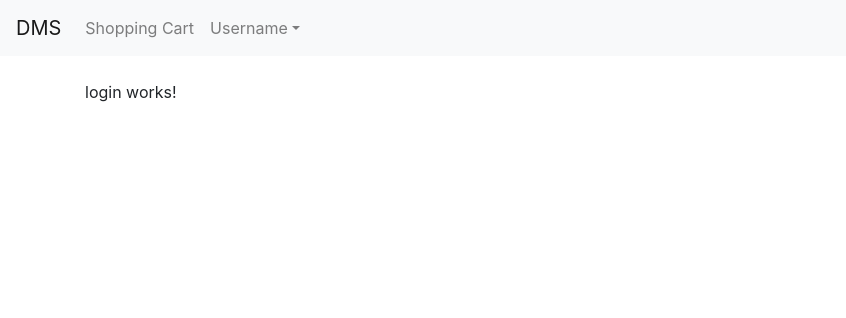
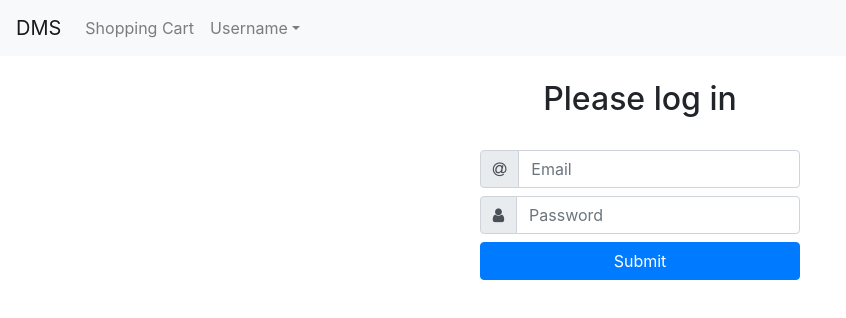
Before and after one commit to danmalmx/DemoMarketShop_final, an Angular app in the folder Angular/: page /login in a window 1280 px wide. Shown: the top 318 px of the page, without its empty margins (0-846 px from the left). Built offline with nearby package versions, Linux system fonts and the light colour scheme.

Commit message:
Adding login form in angular

```diff
--- a/Angular/angular.json
+++ b/Angular/angular.json
@@ -24,7 +24,8 @@
               "src/assets"
             ],
             "styles": [
-              "src/styles.css"
+              "src/styles.css",
+              "node_modules/bootstrap/dist/css/bootstrap.css"
             ],
             "scripts": []
           },
--- a/Angular/src/app/login/login.component.css
+++ b/Angular/src/app/login/login.component.css
@@ -0,0 +1,5 @@
+.container {
+    display: flex;
+    justify-content: center;
+    align-items: center;
+}
--- a/Angular/src/app/login/login.component.html
+++ b/Angular/src/app/login/login.component.html
@@ -1 +1,29 @@
-<p>login works!</p>
+<div class="container">
+    <form>
+        <h2 class="text-center pb-4">Please log in</h2>
+        <!-- <label class="sr-only" for="inlineFormInputGroupUsername2">Email</label> -->
+        <div class="input-group mb-2 mr-sm-2">
+            <div class="input-group-prepend">
+            <div class="input-group-text text-center"><i class="fa fa-at"></i></div>
+            </div>
+            <input type="text" class="form-control text " id="inlineFormInputGroupUsername2" placeholder="Email">
+        </div>
+
+        <!-- <label class="sr-only" for="inlineFormInputGroupUsername2">Password</label> -->
+        <div class="input-group mb-2 mr-sm-2">
+            <div class="input-group-prepend">
+            <div class="input-group-text"><i class="fa fa-user"></i></div>
+            </div>
+            <input type="text" class="form-control" id="inlineFormInputGroupUsername2" placeholder="Password">
+        </div>
+
+        <!-- <div class="form-check mb-2 mr-sm-2">
+            <input class="form-check-input" type="checkbox" id="inlineFormCheck">
+            <label class="form-check-label" for="inlineFormCheck">
+            Remember me
+            </label>
+        </div> -->
+
+        <button type="submit" class="btn btn-primary btn-block mb-2">Submit</button>
+    </form>
+</div>
--- a/Angular/src/index.html
+++ b/Angular/src/index.html
@@ -6,6 +6,7 @@
   <base href="/">
 
   <meta name="viewport" content="width=device-width, initial-scale=1">
+  <link href="https://stackpath.bootstrapcdn.com/font-awesome/4.7.0/css/font-awesome.min.css" rel="stylesheet" integrity="sha384-wvfXpqpZZVQGK6TAh5PVlGOfQNHSoD2xbE+QkPxCAFlNEevoEH3Sl0sibVcOQVnN" crossorigin="anonymous">
   <link rel="icon" type="image/x-icon" href="favicon.ico">
 </head>
 <body>
```
